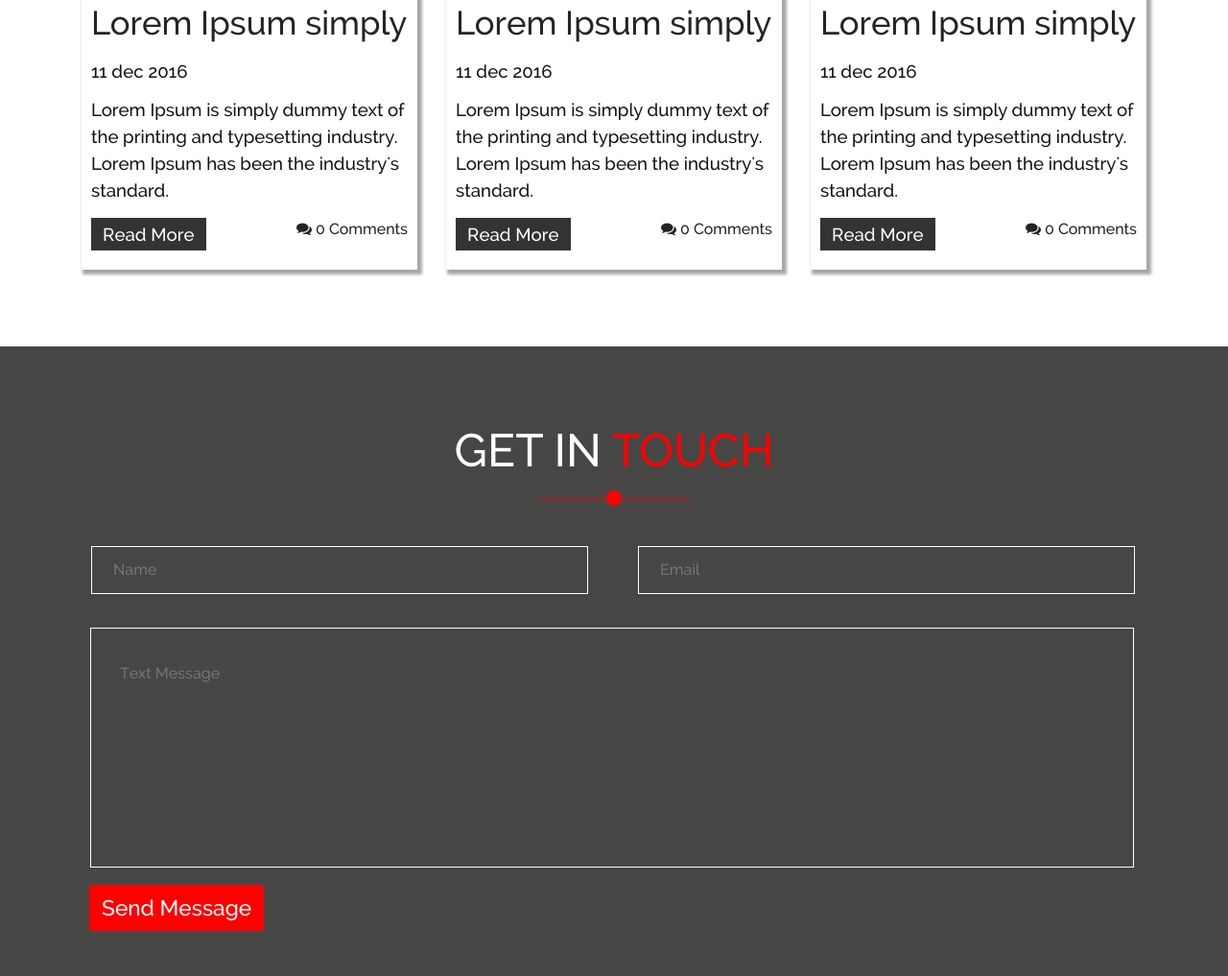
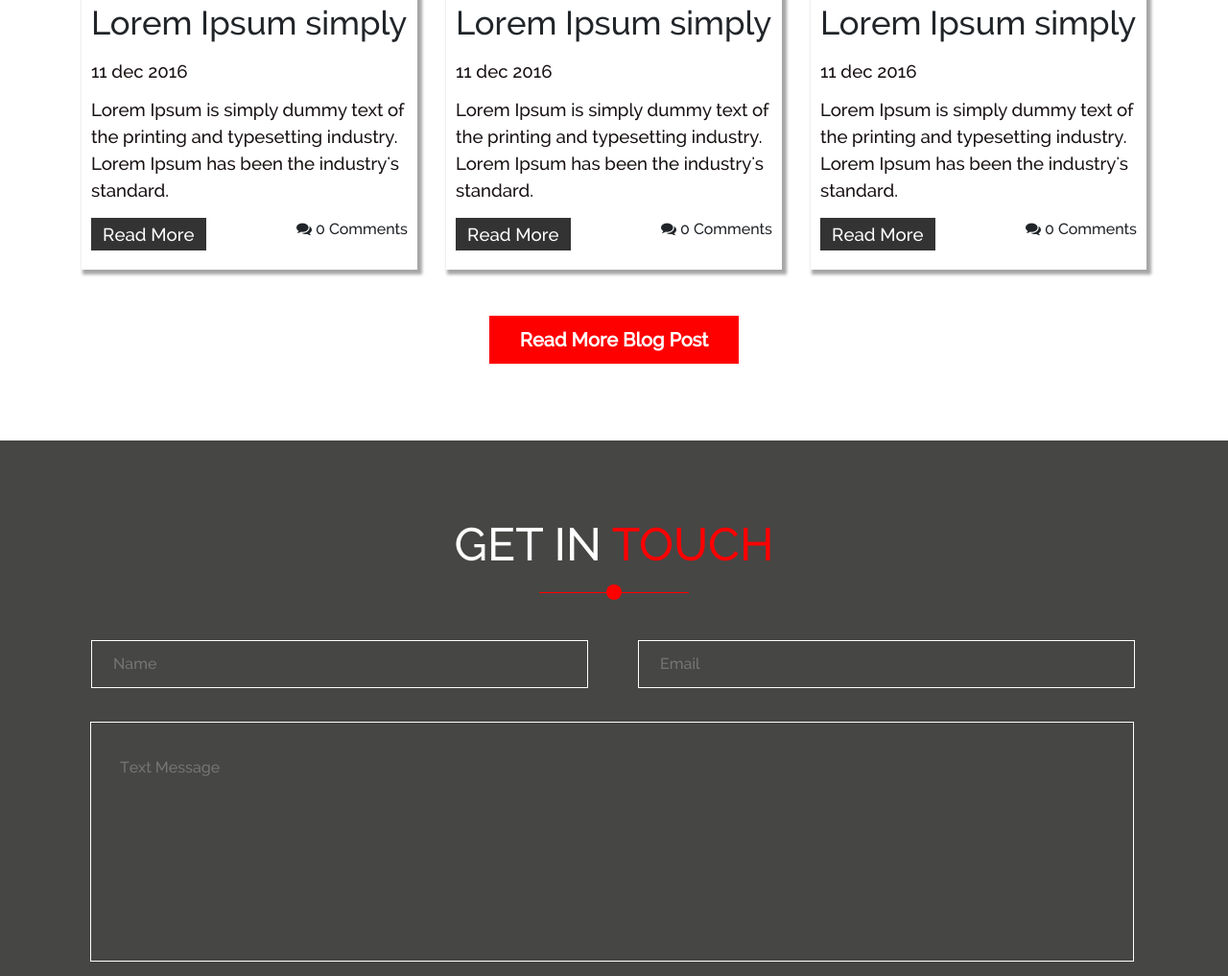
Before and after one commit to mdnakibul/portfolio, a plain HTML site: page index.html in a window 1280 px wide. Shown: the part 5304-6321 px from the top of the page at 96% size. Drawn offline with Linux system fonts and the light colour scheme.

Commit message:
fix blog section

```diff
--- a/index.html
+++ b/index.html
@@ -73,7 +73,7 @@
                             <li><a href="#skill">Skill</a></li>
                             <li><a href="#portfolio">Portfolio</a></li>
                             <li><a href="#testimonial">Testimonial</a></li>
-                            <li><a href="blog.html">Blog</a></li>
+                            <li><a href="#blog">Blog</a></li>
                             <li><a href="./404.html">Contact</a></li>
                         </ul>
                     </div>
@@ -613,6 +613,11 @@
                     </div>
                 </div>
             </div>
+            <div class="row">
+                <div class="col-md-12 d-flex justify-content-center">
+                    <a href="./blog.html" class="default-btn d-block mt-5">Read More Blog Post</a>
+                </div>
+            </div>
         </div>
     </section>
 
```
